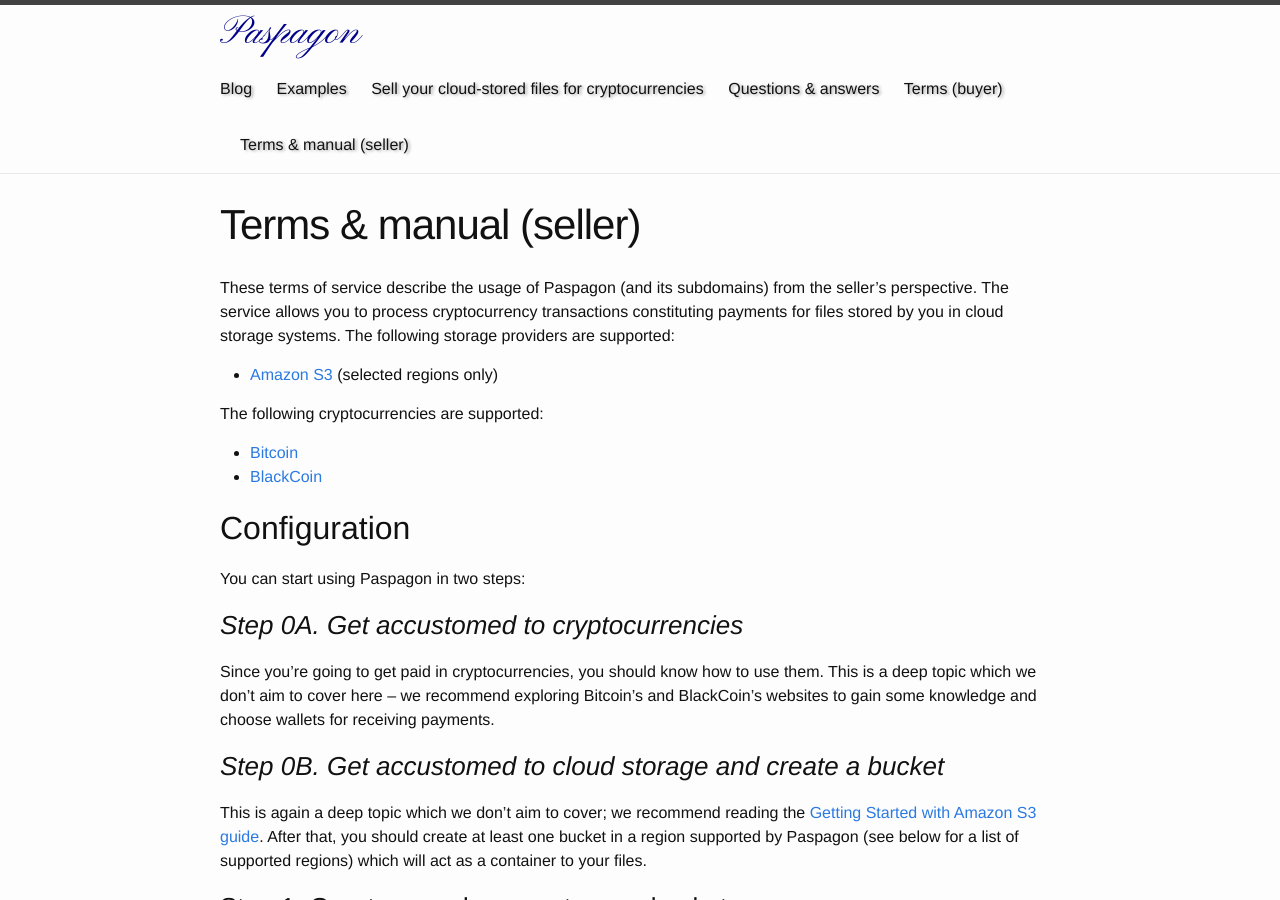
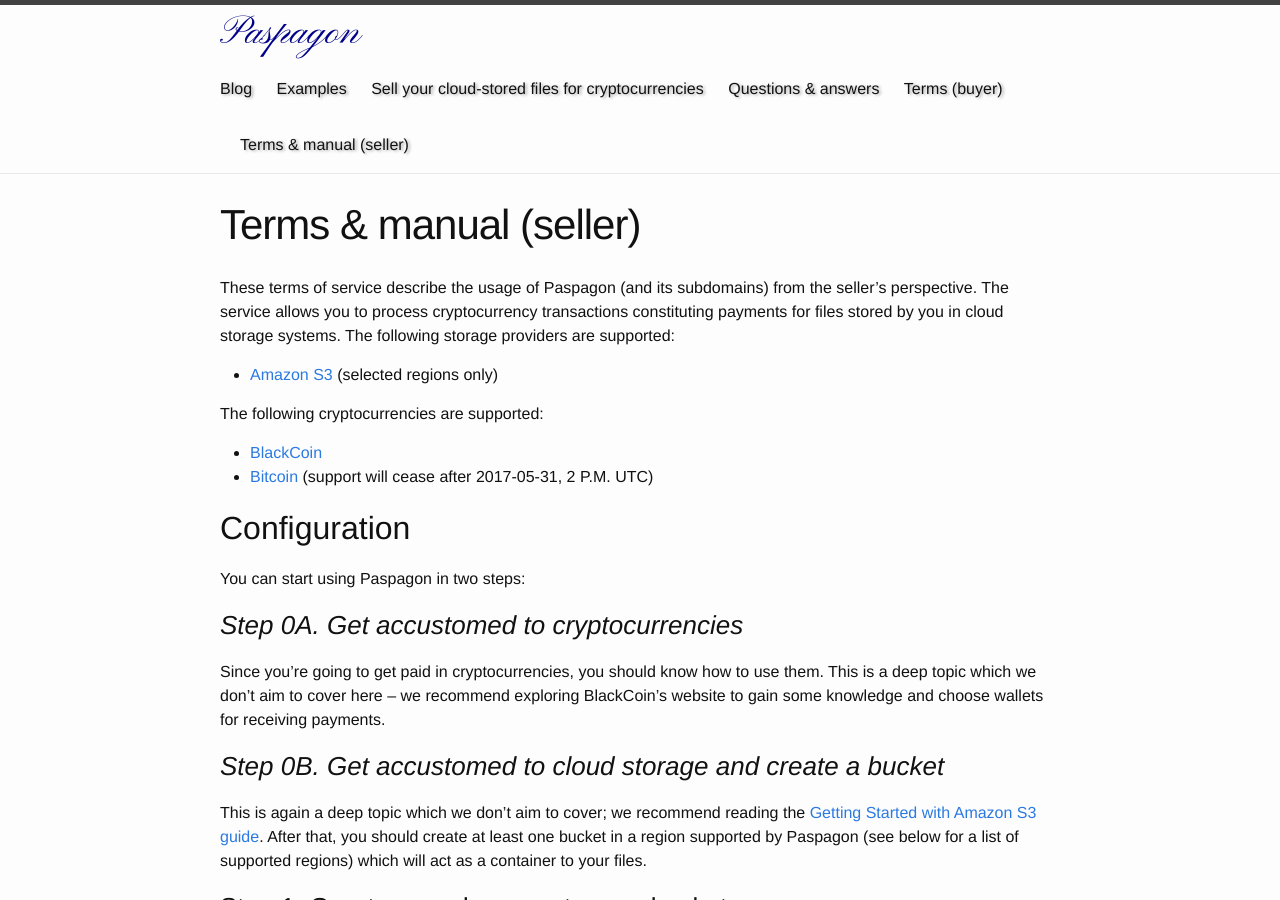
Before and after one commit to Paspagon/paspagon.github.io, a Jekyll site: the page built from terms-seller.md, in a window 1280 px wide and 900 px high. Built offline with Jekyll 4.4.1, drawn with Linux system fonts in a browser that asks for light colours; some of the changed text lies outside the part shown.

Commit message:
Remove Bitcoin support

```diff
--- a/terms-seller.md
+++ b/terms-seller.md
@@ -10,8 +10,8 @@ These terms of service describe the usage of Paspagon (and its subdomains) from
 
 The following cryptocurrencies are supported:
 
-* [Bitcoin](https://bitcoin.org)
-* [BlackCoin](http://blackcoin.co)
+* [BlackCoin](https://blackcoin.co)
+* [Bitcoin](https://bitcoin.org) (support will cease after 2017-05-31, 2 P.M. UTC)
 
 ## Configuration
 
@@ -19,7 +19,7 @@ You can start using Paspagon in two steps:
 
 ### *Step 0A. Get accustomed to cryptocurrencies*
 
-Since you’re going to get paid in cryptocurrencies, you should know how to use them. This is a deep topic which we don’t aim to cover here – we recommend exploring Bitcoin’s and BlackCoin’s websites to gain some knowledge and choose wallets for receiving payments.
+Since you’re going to get paid in cryptocurrencies, you should know how to use them. This is a deep topic which we don’t aim to cover here – we recommend exploring BlackCoin’s website to gain some knowledge and choose wallets for receiving payments.
 
 ### *Step 0B. Get accustomed to cloud storage and create a bucket*
 
@@ -89,8 +89,7 @@ price-XAU = 0.001
 # Payment dispatch addresses for selected cryptocurrencies.
 # If you don’t specify an address for a cryptocurrency, payments for it won’t
 # be generated.
-# The symbols are: BTC for Bitcoin and BLK for BlackCoin.
-address-BTC = 1BTCinvalid
+# The symbol for BlackCoin is BLK.
 address-BLK = Blkinvalid
 # Expiration time for the URLs to which your customers are redirected after a
 # successful payment (in seconds). Default is 60.
@@ -108,8 +107,8 @@ The config file should be encoded in UTF-8. Only the first 512 bytes of the file
 
 #### Currencies supported for specifying prices
 
+- BLK — BlackCoin
 - BTC — Bitcoin
-- BLK — BlackCoin
 - XAU — troy ounce of gold
 - USD — US dollar
 - EUR — euro
@@ -189,9 +188,9 @@ https://s3-us-west-1.paspagon.com/sample-bucket/foo.txt?buyer-location=Chrz%C4%8
 
 ## Regions provided
 
-Paspagon region | S3 region | Location | Supported currencies
---------------- | --------- | -------- | --------------------
-[s3-us-west-2](https://s3-us-west-2.paspagon.com) |  `us-west-2` | Oregon | Bitcoin, BlackCoin
+Paspagon region | S3 region | Location
+--------------- | --------- | --------
+[s3-us-west-2](https://s3-us-west-2.paspagon.com) |  `us-west-2` | Oregon
 
 ## Payment dispatches
 
```
Also changed, not shown: _posts/2017-05-24-bitcoin-removal.md (added, +10 -0 lines), index.md (+2 -2 lines), questions-&-answers.md (+0 -4 lines).
